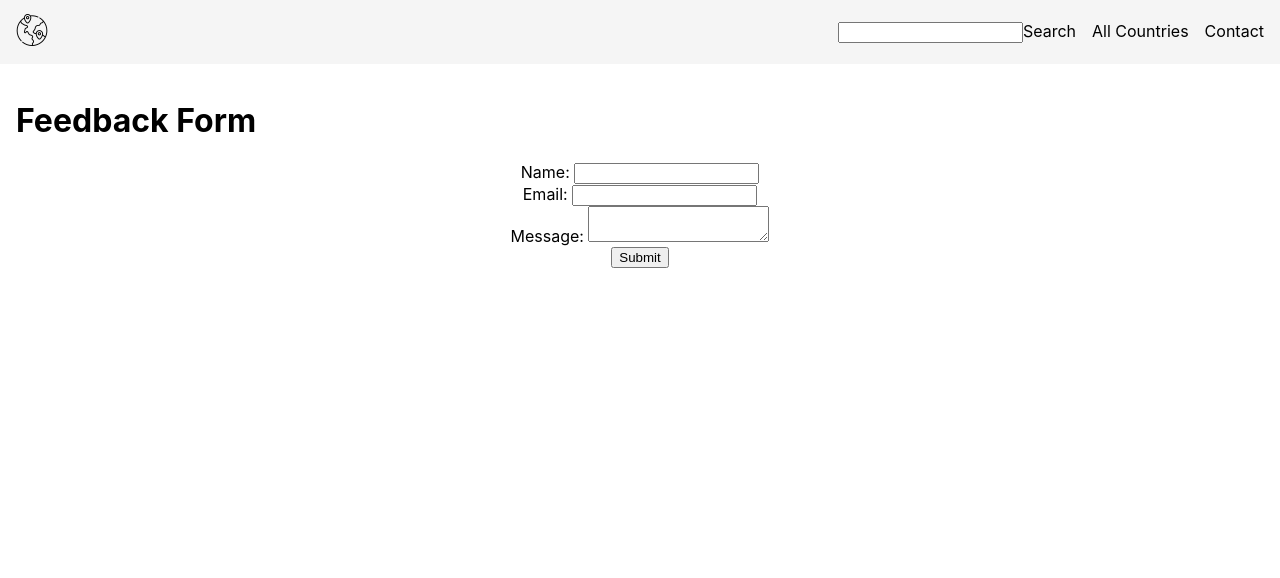
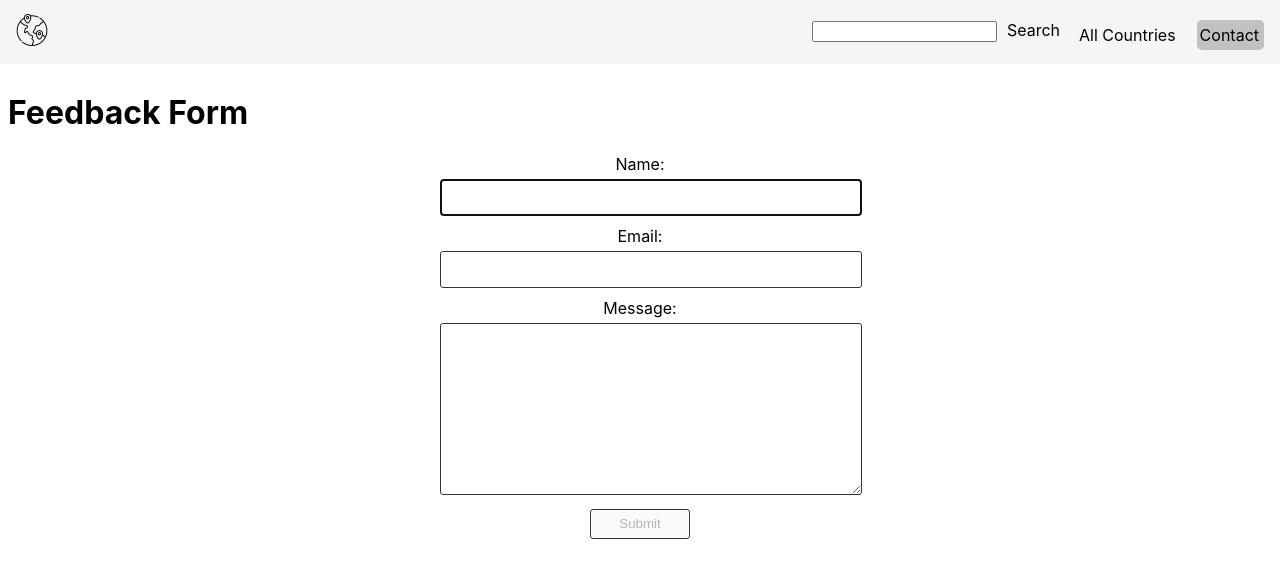
Before and after one commit to Kreizbandl/React_Countries, a React (Create React App) app: page /contact in a window 1280 px wide. Shown: the top 578 px of the page. Built offline with nearby package versions, Linux system fonts and the light colour scheme.

Commit message:
some changes

```diff
--- a/src/App.css
+++ b/src/App.css
@@ -32,11 +32,12 @@
   from {
     transform: rotate(0deg);
   }
+
   to {
     transform: rotate(360deg);
   }
 }
 
-.Component {
-  padding: 1em;
+.main {
+  padding: 0.5em;
 }
--- a/src/App.js
+++ b/src/App.js
@@ -8,22 +8,24 @@ import CountryDetail from './Country-detail/Country-detail';
 
 function App() {
   return (
-      <BrowserRouter>
-        {/* Navigationsmenü */}
-        <NavBar/>
+    <BrowserRouter>
+      {/* Navigationsmenü */}
+      <NavBar />
 
+      <div className='main'>
         <Routes>
           {/* Startseite */}
-          <Route path="/" element={<Home/>}></Route>
+          <Route path="/" element={<Home />}></Route>
           {/* Routen zur jeweiligen Seite */}
-          <Route path="/contact" element={<Contact/>}></Route>
-          <Route path="/countries-list" element={<CountriesList/>}></Route>
+          <Route path="/contact" element={<Contact />}></Route>
+          <Route path="/countries-list" element={<CountriesList />}></Route>
           {/* Route zur Filterung der Länderliste */}
-          <Route path="/countries-list/:searchTerm" element={<CountriesList/>}></Route>
+          <Route path="/countries-list/:searchTerm" element={<CountriesList />}></Route>
           {/* Route zur Detailsansicht für ein bestimmtes Land */}
-          <Route path="/country-detail/:countryName" element={<CountryDetail/>}></Route>
+          <Route path="/country-detail/:countryName" element={<CountryDetail />}></Route>
         </Routes>
-      </BrowserRouter>
+      </div>
+    </BrowserRouter>
   );
 }
 
--- a/src/Contact/Contact.css
+++ b/src/Contact/Contact.css
@@ -1,7 +1,32 @@
 .contact {
-    padding: 1em;
-    display: block;
-}
-form {
+    margin: 0 auto;
     text-align: center;
 }
+
+form {
+    display: inline-block;
+    width: 400px;
+    flex-direction: column;
+}
+
+#name,
+#email,
+#message {
+    width: 100%;
+    padding: 10px;
+    border: 1px solid #333333;
+    border-radius: 3px;
+    margin-bottom: 10px;
+    margin-top: 5px;
+}
+
+textarea {
+    height: 150px;
+}
+
+#submit {
+    width: 100px;
+    height: 30px;
+    border: 1px solid #333333;
+    border-radius: 3px;
+}
--- a/src/Contact/Contact.js
+++ b/src/Contact/Contact.js
@@ -1,31 +1,75 @@
 import './Contact.css';
+import { useState } from 'react';
 
-function Contact () {
-    return(
+function Contact() {
+    const [name, setName] = useState('');
+    const [email, setEmail] = useState('');
+    const [message, setMessage] = useState('');
+    const [showForm, setShowForm] = useState(true);
+
+    const handleSubmit = () => {
+        // ...
+        console.log('Feedback', name, email, message);
+        setShowForm(false);
+    };
+
+    return (
+        <>
+            {/* Überschrift */}
+            < h1 > Feedback Form</h1 >
+            {showForm ? (
                 <div className="contact">
-            {/* Überschrift */}
-            <h1>Feedback Form</h1>
                     {/* Feedback Formular */}
-            <form>
+                    <form onSubmit={handleSubmit}>
                         {/* Eingabefeld für den Namen mit beschreibendem Label */}
                         <div>
-                    <label forhtml="name">Name: </label>
-                    <input type="text" id="name" name="name" aria-label="Enter your name"/>
+                            <label forhtml="name">Name:
+                                {/* eslint-disable-next-line jsx-a11y/no-autofocus */}
+                                <input type="text" id="name" name="name" aria-label="Enter your name"
+                                    aria-required="true" autoFocus value={name}
+                                    onChange={(e) => setName(e.target.value)}
+                                    onBlur={() => {
+                                        const nameIsEmpty = name === '';
+                                        document.getElementById('name').style.borderColor =
+                                            nameIsEmpty ? 'red' : 'inherit';
+                                    }} />
+                                {/* autoFocus auf input verstößt gegen a11y rule */}
+                            </label>
                         </div>
                         {/* Eingabefeld für die Email mit beschreibendem Label */}
                         <div>
-                    <label forhtml="email">Email: </label>
-                    <input type="text" id="email" name="email" aria-label="Enter your email"/>
+                            <label forhtml="email">Email:
+                                <input type="text" id="email" name="email" aria-label="Enter your email"
+                                    aria-required="true" value={email}
+                                    onChange={(e) => setEmail(e.target.value)}
+                                    onBlur={() => {
+                                        const emailIsEmpty = email === '';
+                                        document.getElementById('email').style.borderColor =
+                                            emailIsEmpty ? 'red' : 'inherit';
+                                    }} />
+                            </label>
                         </div>
                         {/* Textbereich für die Nachricht mit beschreibendem Label */}
                         <div>
-                    <label forhtml="message">Message: </label>
-                    <textarea type="text" id="message" name="message" aria-label="Enter a message"></textarea>
+                            <label forhtml="message">Message:
+                                <textarea type="text" id="message" name="message" aria-label="Enter a message"
+                                    aria-required="true" value={message}
+                                    onChange={(e) => setMessage(e.target.value)}
+                                    onBlur={() => {
+                                        const messageIsEmpty = message === '';
+                                        document.getElementById('message').style.borderColor =
+                                            messageIsEmpty ? 'red' : 'inherit';
+                                    }} ></textarea>
+                            </label>
                         </div>
                         {/* Button zum Absenden des Formulars mit beschreibendem Label */}
-                <button type="submit" aria-label="Submit">Submit</button>
+                        <button id="submit" type="submit" aria-label="Submit" disabled={!name || !email || !message}>Submit</button>
                     </form>
                 </div>
+            ) : (
+                <p>Thank you for your message!</p>
+            )}
+        </>
     )
 }
 
--- a/src/Navbar/NavBar.css
+++ b/src/Navbar/NavBar.css
@@ -6,6 +6,7 @@
     display: flex;
     justify-content: space-between;
     align-items: center;
+    vertical-align: middle;
     padding: 0 1rem;
 }
 
@@ -16,8 +17,21 @@
     display: flex;
     gap: 1rem;
 }
-
-.NavBar a {
+.nav-link {
+    display: block;
+    padding: 5px 5px 0px 3px;
+    border-radius: 5px;
+}
+.NavBar ul a {
+    height: 100%;
     color: inherit;
     text-decoration: none;
 }
+
+#search-button {
+    margin-left: 10px;
+}
+/* .active class gibt es von haus aus, wird aufgerufen, wenn ein navlink actie ist */
+ul a.active {
+    background-color: #C1C1C1;
+}
--- a/src/Navbar/NavBar.js
+++ b/src/Navbar/NavBar.js
@@ -1,40 +1,48 @@
 import React from 'react';
 import './NavBar.css';
-import { Outlet, Link, useNavigate } from "react-router-dom";
+import { Outlet, Link, useNavigate, NavLink } from "react-router-dom";
 
-function NavBar () {
+function NavBar() {
 
     const navigate = useNavigate();
     const [searchTerm, setSearchTerm] = React.useState('');
 
-    return(
+    return (
         <>
             {/* Navigationsmenü */}
             <nav className='NavBar'>
                 {/* Logo-Link mit beschreibendem Label und alternativem Text */}
-                <Link to="/">
-                    <img alt="Logo of the website all-countries" src='../logo.png'/>
+                <Link className='logo-link' to="/">
+                    <img alt="Logo of the website all-countries" src='../logo.png' />
                 </Link>
                 <ul>
                     <li>
                         {/* Eingabefeld für die Suche mit beschreibendem Label und auslösbar über die Enter-Taste */}
                         <input type="text" id="search" name="search"
                             aria-label="Enter a country to search for" value={searchTerm}
-                            onChange={event => {setSearchTerm(event.target.value);}}
-                            onKeyDown={event => {if(event.key === 'Enter' && searchTerm){
-                                navigate(`/countries-list/${searchTerm}`)}}}
+                            onChange={event => { setSearchTerm(event.target.value); }}
+                            onKeyDown={event => {
+                                if (event.key === 'Enter' && searchTerm) {
+                                    navigate(`/countries-list/${searchTerm}`)
+                                }
+                            }}
                         />
                         {/* Link zum Auslösen der Suche mit beschreibendem Label */}
-                        <Link to={searchTerm ? `/countries-list/${searchTerm}` : null}
+                        <Link to={searchTerm ? `/countries-list/${searchTerm}` : null} id="search-button"
                             aria-label="Search for Countries">Search</Link>
                     </li>
                     <li>
                         {/* Link zur Liste alle Länder mit beschreibendem Label */}
-                        <Link to='/countries-list' aria-label="Go to all countries screen">All Countries</Link>
+                        {/* NavLink achtet auch auf accessibiility,When a NavLink is active it will automatically apply
+                         <a aria-current="page"> to the underlying anchor tag. See aria-current on MDN.
+                         (https://reactrouter.com/en/main/components/nav-link) end = exact*/}
+                        <NavLink className='nav-link'
+                            to='/countries-list' end aria-label="Go to all countries screen">All Countries</NavLink>
                     </li>
                     <li>
                         {/* Link zum Kontaktformular mit beschreibendem Label */}
-                        <Link to='/contact' aria-label="Go to the contact form">Contact</Link>
+                        <NavLink className='nav-link'
+                            to='/contact' aria-label="Go to the contact form">Contact</NavLink>
                     </li>
                 </ul>
             </nav>
--- a/src/countries-list/Countries-list.js
+++ b/src/countries-list/Countries-list.js
@@ -1,33 +1,44 @@
+import './Countries-list.css';
 import { useParams } from 'react-router-dom';
-import './Countries-list.css';
-/* import CountryCard from '../Country-card/Country-card'; */
 import jsonCountries from '../countries.json';
 import { Link } from "react-router-dom";
+import { useEffect, useRef, useState } from "react";
 
 
-function CountriesList () {
+function CountriesList() {
     const searchTerm = useParams();
     var heading = 'All Countries';
+    // ref für das erste Element
+    const firstElementRef = useRef(null);
+    // Zustand, der feststellt, ob das firstElementRef auf ein Element in der Liste verweist
+    const [elementSet, setElementSet] = useState(false);
 
     /* Sortiert Länder alphabetisch */
-    var sortedJsonCountries = jsonCountries.sort((a,b) => {
+    var sortedJsonCountries = jsonCountries.sort((a, b) => {
         return a.name.common.localeCompare(b.name.common);
     })
 
+    /* Setzt alternativen Text falls nicht vorhanden */
+    jsonCountries.forEach((country) => {
+        if (!country.flags.alt) {
+            country.flags.alt = 'Flag of country ' + country.name.common
+        }
+    });
+
     /* Zeigt nur die entsprechenden Länder, wenn ein Suchbegriff vorhanden */
-    if(searchTerm.searchTerm !== undefined){
-        heading = 'Found Countries for ' + searchTerm.searchTerm;
+    if (searchTerm.searchTerm !== undefined) {
+        heading = 'Found Countries for "' + searchTerm.searchTerm + '"';
         var tmpCountries = sortedJsonCountries;
         sortedJsonCountries = [];
         /* Verwende nur passende Länder */
         tmpCountries.forEach(country => {
-            if(country.name.common.includes(searchTerm.searchTerm)){
+            if (country.name.common.includes(searchTerm.searchTerm)) {
                 sortedJsonCountries.push(country);
             }
         });
         /* Zeigt Fehlermeldung, wenn keine Länder gefunden wurden */
-        if(sortedJsonCountries.length === 0){
-            heading = 'Nothing found for ' + searchTerm.searchTerm;
+        if (sortedJsonCountries.length === 0) {
+            heading = 'Nothing found for "' + searchTerm.searchTerm + '"';
         }
     }
 
@@ -37,22 +48,32 @@ function CountriesList () {
         return (
             /* Link zur Detailansicht des Landes mit Label */
             <Link to={`/country-detail/${country.name.common}`} className="card" key={index}
-                aria-label={`Go to detail screen of ${ country.name.common }`}>
-                <h2>{ country.name.common }</h2>
+                aria-label={`Go to detail screen of ${country.name.common}`} ref={(index === 0) ? firstElementRef : null}>
+                <h2>{country.name.common}</h2>
                 {/* Bild mit alternativem Text */}
-                { country.flags.alt ? (
-                    <img alt={ country.flags.alt } src={ country.flags.png }></img>
-                ) : (
-                    <img alt={ 'Flag of country ' + country.name.common } src={ country.flags.png }></img>
-                )}
+                <img alt={country.flags.alt} src={country.flags.png}></img>
             </Link>
         )
     })
 
-    return(
+    /* Setzt `elementSet` auf `true`, wenn das `firstElementRef`-Objekt auf ein Element in der Liste verweist */
+    useEffect(() => {
+        if (firstElementRef.current) {
+            setElementSet(true);
+        }
+    }, [firstElementRef]);
+
+    /* Fokus auf das erste Element nach dem Rendern der Ansicht */
+    useEffect(() => {
+        if (elementSet) {
+            firstElementRef.current.focus();
+        }
+    }, [elementSet]);
+
+    return (
         <div className="countries-list">
-            <h1>{ heading }</h1>
-            <div className="country-cards">{ countries }</div>
+            <h1>{heading}</h1>
+            <div className="country-cards">{countries}</div>
         </div>
     )
 }
```
Also changed, not shown: src/Country-detail/Country-detail.js (+9 -9 lines), src/countries-list/Countries-list.css (+8 -10 lines), .eslintrc.json. Lines whose indentation alone changed are shown as unchanged.
